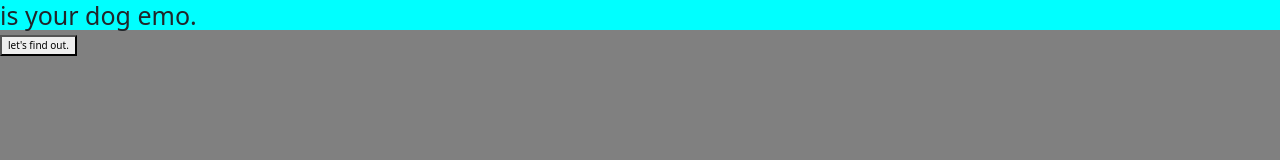
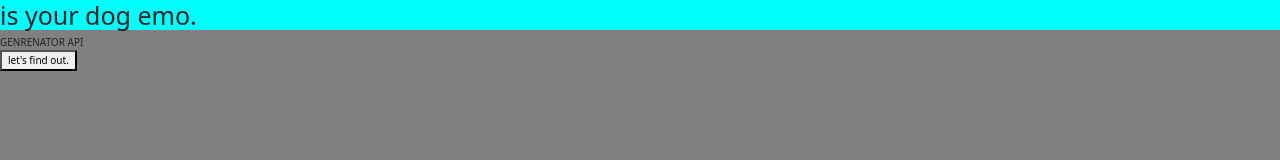
Before and after one commit to bg-write/is-your-dog-emo, a plain HTML site: page index.html in a window 1280 px wide. Drawn offline with nearby package versions, Linux system fonts and the light colour scheme.

Commit message:
HTML: add container div for Genrenator API

```diff
--- a/index.html
+++ b/index.html
@@ -16,7 +16,7 @@
 </head>
 <body>
     <h1>is your dog emo.</h1>
-    <div></div>
+    <div>GENRENATOR API</div>
     <div></div>
     <button>let's find out.</button>
 
```
